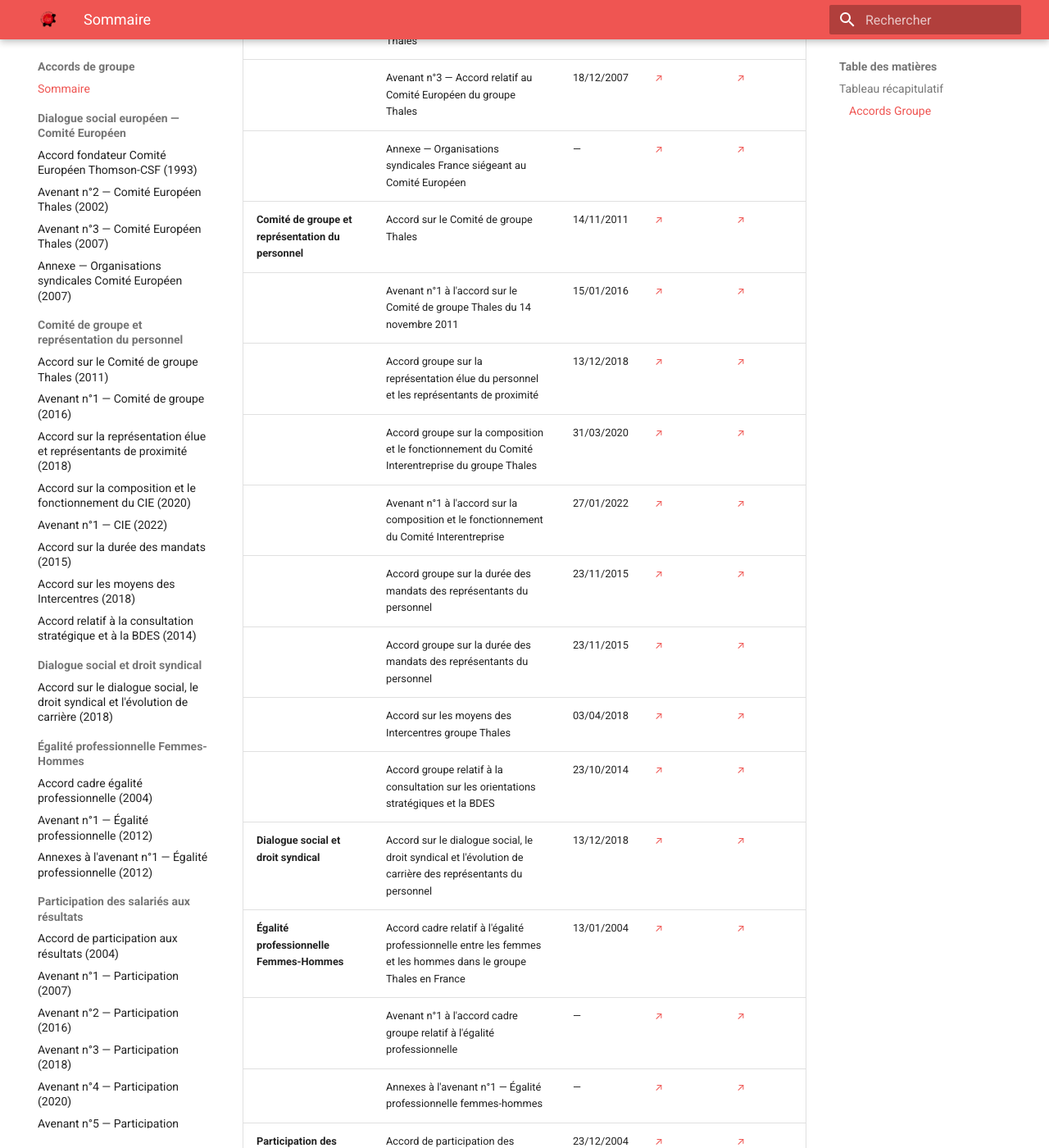
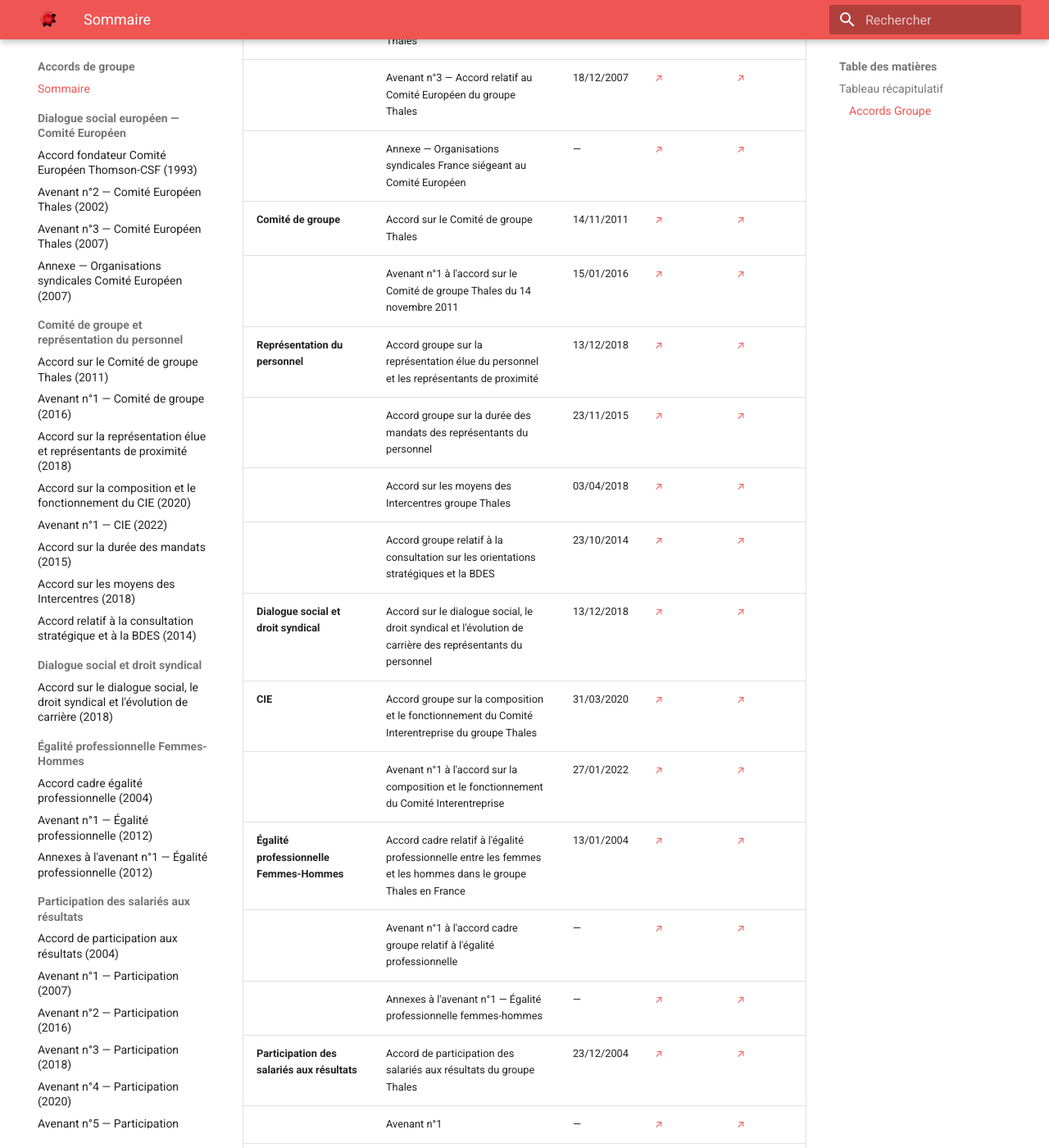
Before and after one commit to Dracufat/accords-thales, an MkDocs documentation site: the page built from docs/accords-groupe/SOMMAIRE.md, in a window 1280 px wide and 1400 px high, scrolled down 562 px. Shown: the whole window at 82% size. Built offline with MkDocs 1.6.1 and Material for MkDocs 9.7.7, drawn with Linux system fonts in a browser that asks for light colours.

Commit message:
fix: nettoyage sommaire groupe

```diff
--- a/docs/accords-groupe/SOMMAIRE.md
+++ b/docs/accords-groupe/SOMMAIRE.md
@@ -15,16 +15,15 @@
 |                                                        | Avenant n°2 — Accord relatif au Comité Européen du groupe Thales | 01/03/2002 | [↗](groupe-2002-03-01-accord-relatif-au-comite-europeen-du-groupe-thales-portant-avenant-n2-a-laccord-du-16-novembre-1993.md) | [↗](sources/groupe-2002-03-01-accord-relatif-au-comite-europeen-du-groupe-thales-portant-avenant-n2-a-laccord-du-16-novembre-1993.pdf) |
 |                                                        | Avenant n°3 — Accord relatif au Comité Européen du groupe Thales | 18/12/2007 | [↗](groupe-2007-12-18-accord-relatif-au-comite-europeen-du-groupe-thales-portant-avenant-n3-a-laccord-du-16-novembre-1993.md) | [↗](sources/groupe-2007-12-18-accord-relatif-au-comite-europeen-du-groupe-thales-portant-avenant-n3-a-laccord-du-16-novembre-1993.pdf) |
 |                                                        | Annexe — Organisations syndicales France siégeant au Comité Européen | — | [↗](groupe-2007-organisations-syndicales-france-siegeant-au-comite-europeen-annexe-a-lavenant-n3-a-laccord-du-comite-europeen.md) | [↗](sources/groupe-2007-organisations-syndicales-france-siegeant-au-comite-europeen-annexe-a-lavenant-n3-a-laccord-du-comite-europeen.pdf) |
-| **Comité de groupe et représentation du personnel**    | Accord sur le Comité de groupe Thales | 14/11/2011 | [↗](groupe-2011-11-14-accord-sur-le-comite-de-groupe-thales.md) | [↗](sources/groupe-2011-11-14-accord-sur-le-comite-de-groupe-thales.pdf) |
+| **Comité de groupe**                                   | Accord sur le Comité de groupe Thales | 14/11/2011 | [↗](groupe-2011-11-14-accord-sur-le-comite-de-groupe-thales.md) | [↗](sources/groupe-2011-11-14-accord-sur-le-comite-de-groupe-thales.pdf) |
 |                                                        | Avenant n°1 à l'accord sur le Comité de groupe Thales du 14 novembre 2011 | 15/01/2016 | [↗](groupe-2016-01-15-avenant-n1-a-laccord-sur-le-comite-de-groupe-thales-du-14-novembre-2011.md) | [↗](sources/groupe-2016-01-15-avenant-n1-a-laccord-sur-le-comite-de-groupe-thales-du-14-novembre-2011.pdf) |
-|                                                        | Accord groupe sur la représentation élue du personnel et les représentants de proximité | 13/12/2018 | [↗](groupe-2018-12-13-accord-groupe-sur-la-representation-elue-du-personnel-et-les-representants-de-proximite.md) | [↗](sources/groupe-2018-12-13-accord-groupe-sur-la-representation-elue-du-personnel-et-les-representants-de-proximite.pdf) |
-|                                                        | Accord groupe sur la composition et le fonctionnement du Comité Interentreprise du groupe Thales | 31/03/2020 | [↗](groupe-2020-03-31-accord-groupe-sur-la-composition-et-le-fonctionnement-du-comite-interentreprise-du-groupe-thales.md) | [↗](sources/groupe-2020-03-31-accord-groupe-sur-la-composition-et-le-fonctionnement-du-comite-interentreprise-du-groupe-thales.pdf) |
-|                                                        | Avenant n°1 à l'accord sur la composition et le fonctionnement du Comité Interentreprise | 27/01/2022 | [↗](groupe-2022-01-27-avenant-n1-a-laccord-groupe-sur-la-composition-et-le-fonctionnement-du-comite-interentreprise-du-groupe-thales.md) | [↗](sources/groupe-2022-01-27-avenant-n1-a-laccord-groupe-sur-la-composition-et-le-fonctionnement-du-comite-interentreprise-du-groupe-thales.pdf) |
-|                                                        | Accord groupe sur la durée des mandats des représentants du personnel | 23/11/2015 | [↗](groupe-2015-11-23-accord-groupe-thales-sur-la-duree-des-mandats-des-representants-du-personnel.md) | [↗](sources/groupe-2015-11-23-accord-groupe-thales-sur-la-duree-des-mandats-des-representants-du-personnel.pdf) |
+| **Représentation du personnel**                        | Accord groupe sur la représentation élue du personnel et les représentants de proximité | 13/12/2018 | [↗](groupe-2018-12-13-accord-groupe-sur-la-representation-elue-du-personnel-et-les-representants-de-proximite.md) | [↗](sources/groupe-2018-12-13-accord-groupe-sur-la-representation-elue-du-personnel-et-les-representants-de-proximite.pdf) |
 |                                                        | Accord groupe sur la durée des mandats des représentants du personnel | 23/11/2015 | [↗](groupe-2015-11-23-accord-groupe-thales-sur-la-duree-des-mandats-des-representants-du-personnel.md) | [↗](sources/groupe-2015-11-23-accord-groupe-thales-sur-la-duree-des-mandats-des-representants-du-personnel.pdf) |
 |                                                        | Accord sur les moyens des Intercentres groupe Thales | 03/04/2018 | [↗](groupe-2018-04-03-accord-sur-les-moyens-des-intercentres-groupe-thales.md) | [↗](sources/groupe-2018-04-03-accord-sur-les-moyens-des-intercentres-groupe-thales.pdf) |
 |                                                        | Accord groupe relatif à la consultation sur les orientations stratégiques et la BDES | 23/10/2014 | [↗](groupe-2014-10-23-accord-groupe-relatif-a-la-consultation-sur-les-orientations-strategiques-et-a-la-mise-en-oeuvre-au-sein-du-groupe-thales-de-la-base-de-donnees-economiques-et-sociales.md) | [↗](sources/groupe-2014-10-23-accord-groupe-relatif-a-la-consultation-sur-les-orientations-strategiques-et-a-la-mise-en-oeuvre-au-sein-du-groupe-thales-de-la-base-de-donnees-economiques-et-sociales.pdf) |
 | **Dialogue social et droit syndical**                  | Accord sur le dialogue social, le droit syndical et l'évolution de carrière des représentants du personnel | 13/12/2018 | [↗](groupe-2018-12-13-accord-sur-le-dialogue-social-le-droit-syndical-et-levolution-de-carriere-des-representants-du-personnel.md) | [↗](sources/groupe-2018-12-13-accord-sur-le-dialogue-social-le-droit-syndical-et-levolution-de-carriere-des-representants-du-personnel.pdf) |
+| **CIE**                                                | Accord groupe sur la composition et le fonctionnement du Comité Interentreprise du groupe Thales | 31/03/2020 | [↗](groupe-2020-03-31-accord-groupe-sur-la-composition-et-le-fonctionnement-du-comite-interentreprise-du-groupe-thales.md) | [↗](sources/groupe-2020-03-31-accord-groupe-sur-la-composition-et-le-fonctionnement-du-comite-interentreprise-du-groupe-thales.pdf) |
+|                                                        | Avenant n°1 à l'accord sur la composition et le fonctionnement du Comité Interentreprise | 27/01/2022 | [↗](groupe-2022-01-27-avenant-n1-a-laccord-groupe-sur-la-composition-et-le-fonctionnement-du-comite-interentreprise-du-groupe-thales.md) | [↗](sources/groupe-2022-01-27-avenant-n1-a-laccord-groupe-sur-la-composition-et-le-fonctionnement-du-comite-interentreprise-du-groupe-thales.pdf) |
 | **Égalité professionnelle Femmes-Hommes**              | Accord cadre relatif à l'égalité professionnelle entre les femmes et les hommes dans le groupe Thales en France | 13/01/2004 | [↗](groupe-2004-01-13-accord-cadre-relatif-a-legalite-professionnelle-entre-les-femmes-et-les-hommes-dans-le-groupe-thales-en-france.md) | [↗](sources/groupe-2004-01-13-accord-cadre-relatif-a-legalite-professionnelle-entre-les-femmes-et-les-hommes-dans-le-groupe-thales-en-france.pdf) |
 |                                                        | Avenant n°1 à l'accord cadre groupe relatif à l'égalité professionnelle | — | [↗](groupe-2012-avenant-n1-a-laccord-cadre-groupe-relatif-a-legalite-professionnelle-entre-les-femmes-et-les-hommes-dans-le-groupe-thales-en-france.md) | [↗](sources/groupe-2012-avenant-n1-a-laccord-cadre-groupe-relatif-a-legalite-professionnelle-entre-les-femmes-et-les-hommes-dans-le-groupe-thales-en-france.pdf) |
 |                                                        | Annexes à l'avenant n°1 — Égalité professionnelle femmes-hommes | — | [↗](groupe-2012-annexes-a-lavenant-n1-a-laccord-groupe-sur-legalite-professionnelle-femmes-hommes.md) | [↗](sources/groupe-2012-annexes-a-lavenant-n1-a-laccord-groupe-sur-legalite-professionnelle-femmes-hommes.pdf) |
```
